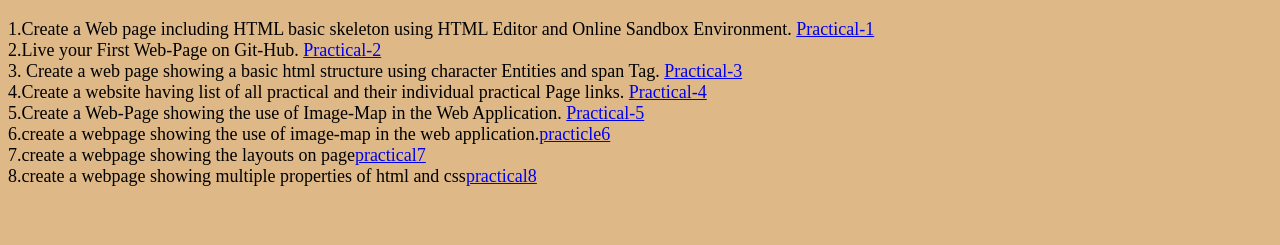
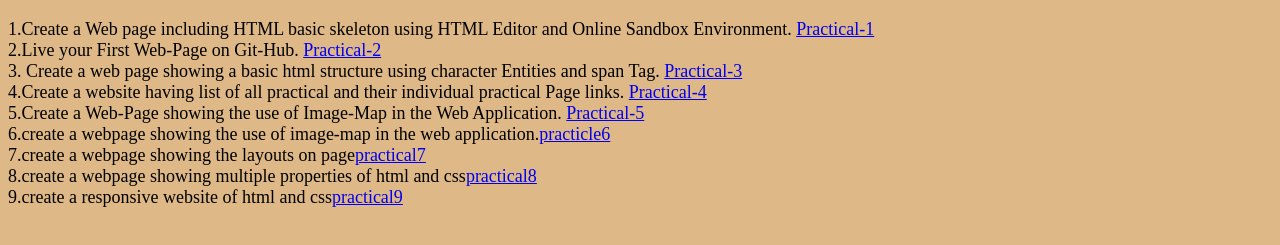
Before and after one commit to anushkamaheshwari2507/fullstack2020, a plain HTML site: page index.html in a window 1280 px wide. Shown: the part 325-570 px from the top of the page. Drawn offline with Linux system fonts and the light colour scheme.

Commit message:
newcommit

```diff
--- a/index.html
+++ b/index.html
@@ -31,6 +31,8 @@
        7.create a webpage showing the layouts on page<a href="practical/practical7.html">practical7</a>
        <br>
        8.create a webpage showing multiple properties of html and css<a href="practical/practical8.html">practical8</a>
+       <br>
+       9.create a responsive website of html and css<a href="practical/practical9.html">practical9</a>
 </p>
 </body>
 </html>
```
